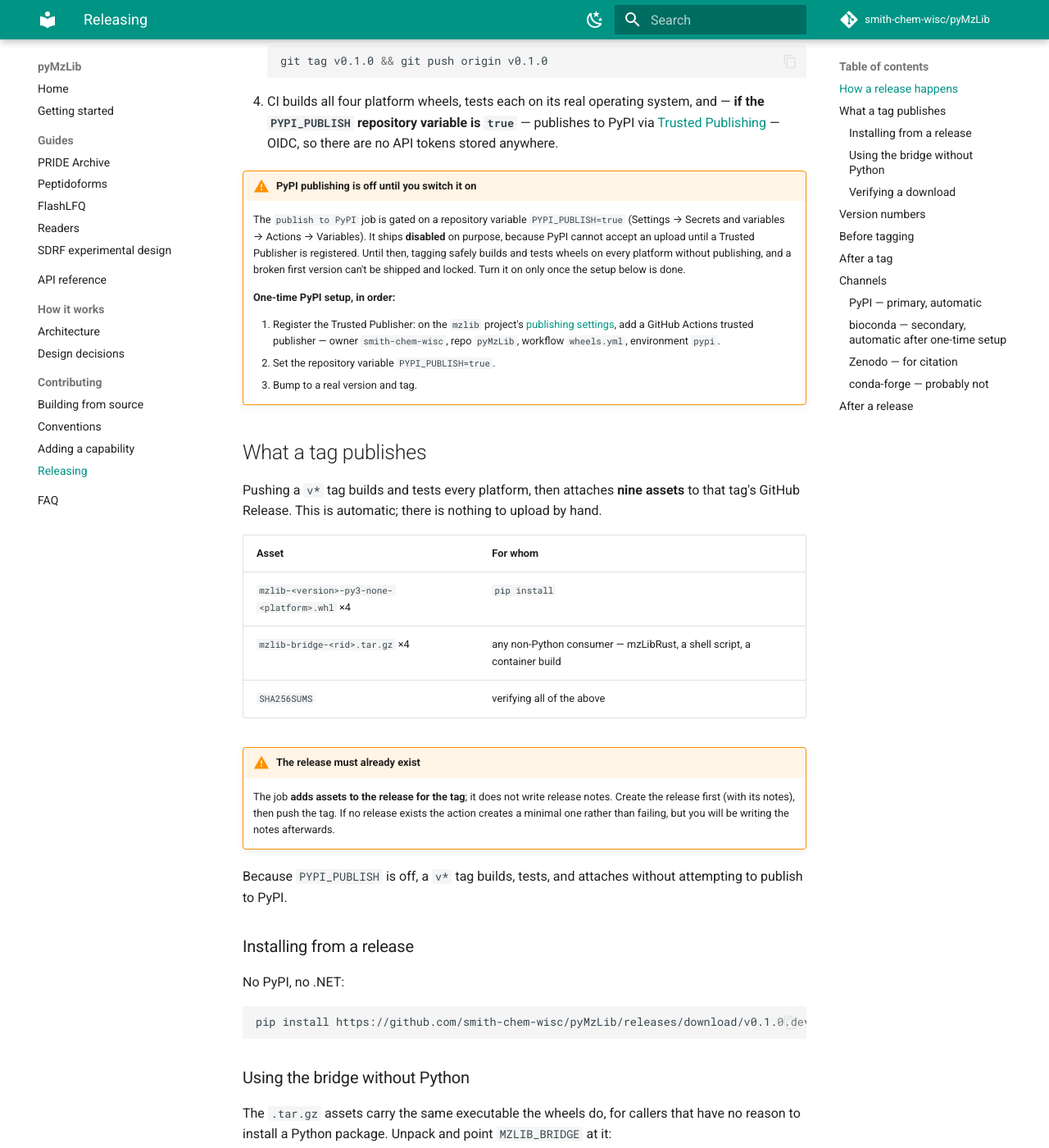
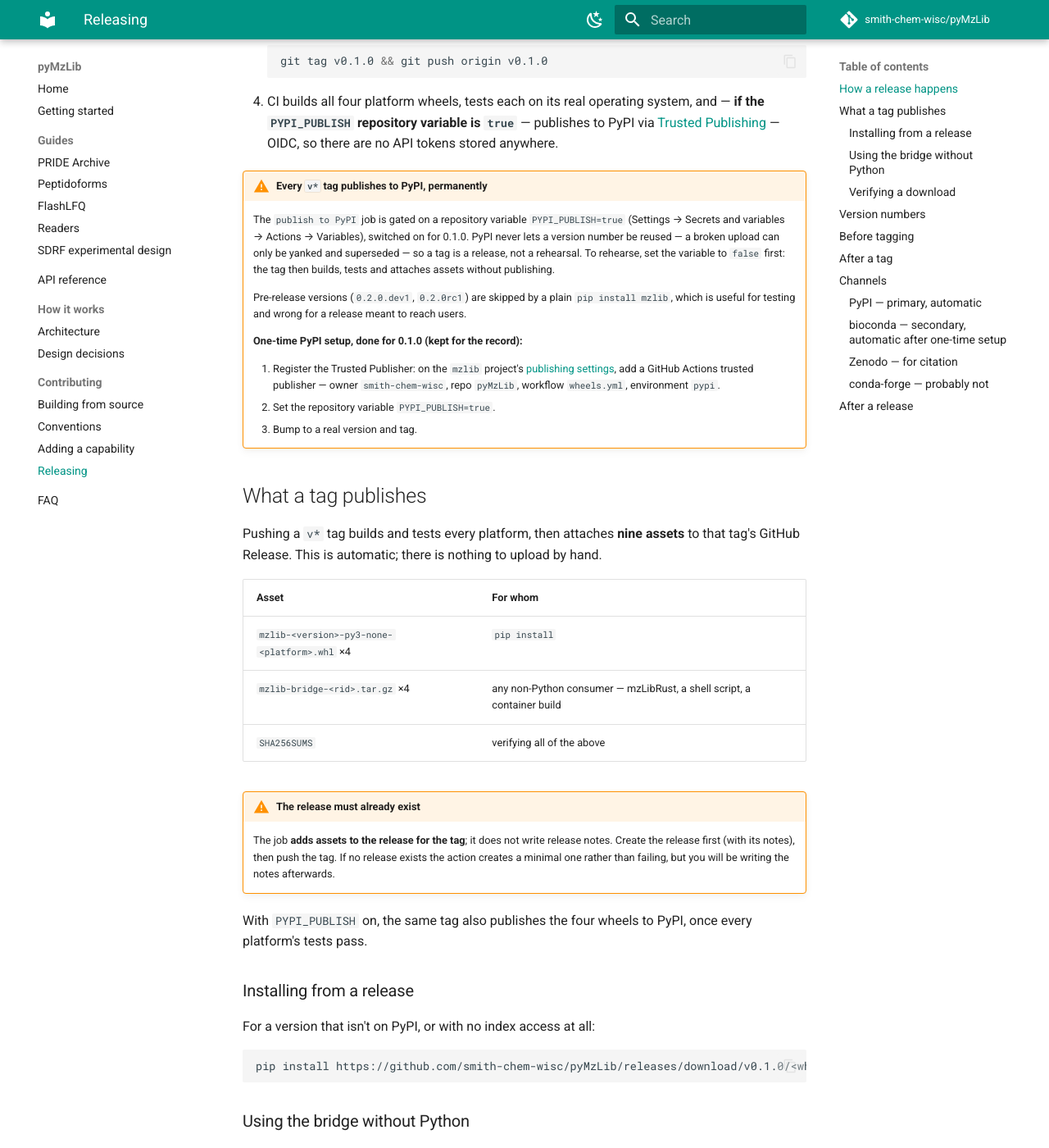
Before and after one commit to smith-chem-wisc/pyMzLib, an MkDocs documentation site: the page built from docs/contributing/releasing.md, in a window 1280 px wide and 1400 px high, scrolled down 310 px. Shown: the whole window at 82% size. Built offline with MkDocs 1.6.1 and Material for MkDocs 9.7.7, drawn with Linux system fonts in a browser that asks for light colours; comment, search, counter and statistics services are not loaded; some of the changed text lies outside the part shown.

Commit message:
chore(release): 0.1.0, the first release on PyPI (#56)
Bumps __version__ to 0.1.0 and dates the changelog. A final version rather
than another .devN on purpose: pip skips pre-releases by default, so a plain
`pip install mzlib` would keep resolving to the 0.0.0 name-holding
placeholder.

The "not on PyPI yet" notices come out of the README and the docs home.
releasing.md now says what a tag does once PYPI_PUBLISH is on - publish,
permanently - instead of describing the switch as off, and no longer tells
the releaser to bump a version in pyproject.toml that only __init__.py holds.

Co-authored-by: Claude Opus 5 (1M context) <noreply@anthropic.com>

````diff
--- a/docs/contributing/releasing.md
+++ b/docs/contributing/releasing.md
@@ -2,7 +2,8 @@
 
 ## How a release happens
 
-1. Bump the version in `pkg/python/pyproject.toml` and `pkg/python/src/pymzlib/__init__.py`.
+1. Bump `__version__` in `pkg/python/src/pymzlib/__init__.py` — the only place it lives;
+   `pyproject.toml` reads it from there.
 2. Update the changelog.
 3. Tag and push:
    ```bash
@@ -13,14 +14,17 @@
    [Trusted Publishing](https://docs.pypi.org/trusted-publishers/) — OIDC, so there are no API
    tokens stored anywhere.
 
-!!! warning "PyPI publishing is off until you switch it on"
+!!! warning "Every `v*` tag publishes to PyPI, permanently"
     The `publish to PyPI` job is gated on a repository variable `PYPI_PUBLISH=true` (Settings →
-    Secrets and variables → Actions → Variables). It ships **disabled** on purpose, because PyPI
-    cannot accept an upload until a Trusted Publisher is registered. Until then, tagging safely
-    builds and tests wheels on every platform without publishing, and a broken first version can't
-    be shipped and locked. Turn it on only once the setup below is done.
+    Secrets and variables → Actions → Variables), switched on for 0.1.0. PyPI never lets a version
+    number be reused — a broken upload can only be yanked and superseded — so a tag is a release,
+    not a rehearsal. To rehearse, set the variable to `false` first: the tag then builds, tests and
+    attaches assets without publishing.
 
-    **One-time PyPI setup, in order:**
+    Pre-release versions (`0.2.0.dev1`, `0.2.0rc1`) are skipped by a plain `pip install mzlib`,
+    which is useful for testing and wrong for a release meant to reach users.
+
+    **One-time PyPI setup, done for 0.1.0 (kept for the record):**
 
     1. Register the Trusted Publisher: on the `mzlib` project's
        [publishing settings](https://pypi.org/manage/project/mzlib/settings/publishing/), add a
@@ -45,15 +49,15 @@ GitHub Release. This is automatic; there is nothing to upload by hand.
     release first (with its notes), then push the tag. If no release exists the action creates a
     minimal one rather than failing, but you will be writing the notes afterwards.
 
-Because `PYPI_PUBLISH` is off, a `v*` tag builds, tests, and attaches without attempting to publish
-to PyPI.
+With `PYPI_PUBLISH` on, the same tag also publishes the four wheels to PyPI, once every platform's
+tests pass.
 
 ### Installing from a release
 
-No PyPI, no .NET:
+For a version that isn't on PyPI, or with no index access at all:
 
 ```bash
-pip install https://github.com/smith-chem-wisc/pyMzLib/releases/download/v0.1.0.dev3/<wheel-for-their-os>
+pip install https://github.com/smith-chem-wisc/pyMzLib/releases/download/v0.1.0/<wheel-for-their-os>
 ```
 
 ### Using the bridge without Python
@@ -62,7 +66,7 @@ The `.tar.gz` assets carry the same executable the wheels do, for callers that h
 install a Python package. Unpack and point `MZLIB_BRIDGE` at it:
 
 ```bash
-V=v0.1.0.dev3; RID=linux-x64
+V=v0.1.0; RID=linux-x64
 curl -sSLO https://github.com/smith-chem-wisc/pyMzLib/releases/download/$V/mzlib-bridge-$RID.tar.gz
 mkdir -p ~/.local/share/mzlib/$RID
 tar -xzf mzlib-bridge-$RID.tar.gz -C ~/.local/share/mzlib/$RID
````
Also changed, not shown: CHANGELOG.md (+7 -1 lines), README.md (+0 -9 lines), docs/index.md (+0 -6 lines), 1 other file.
